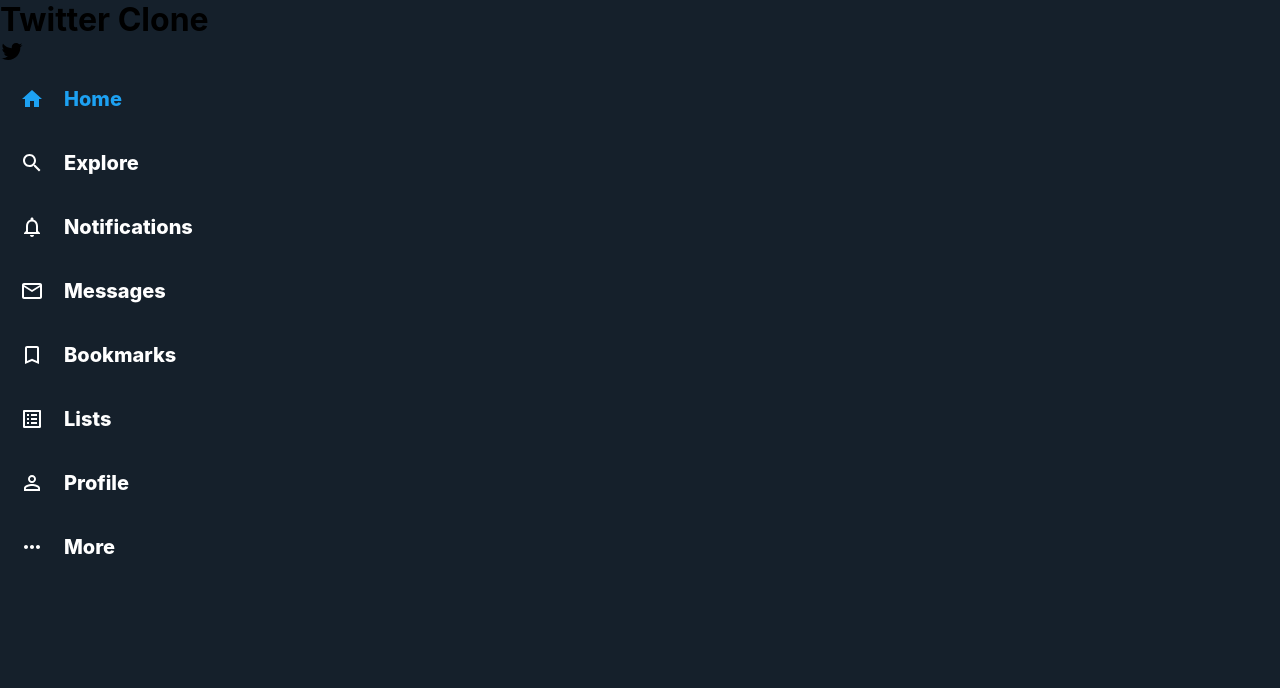
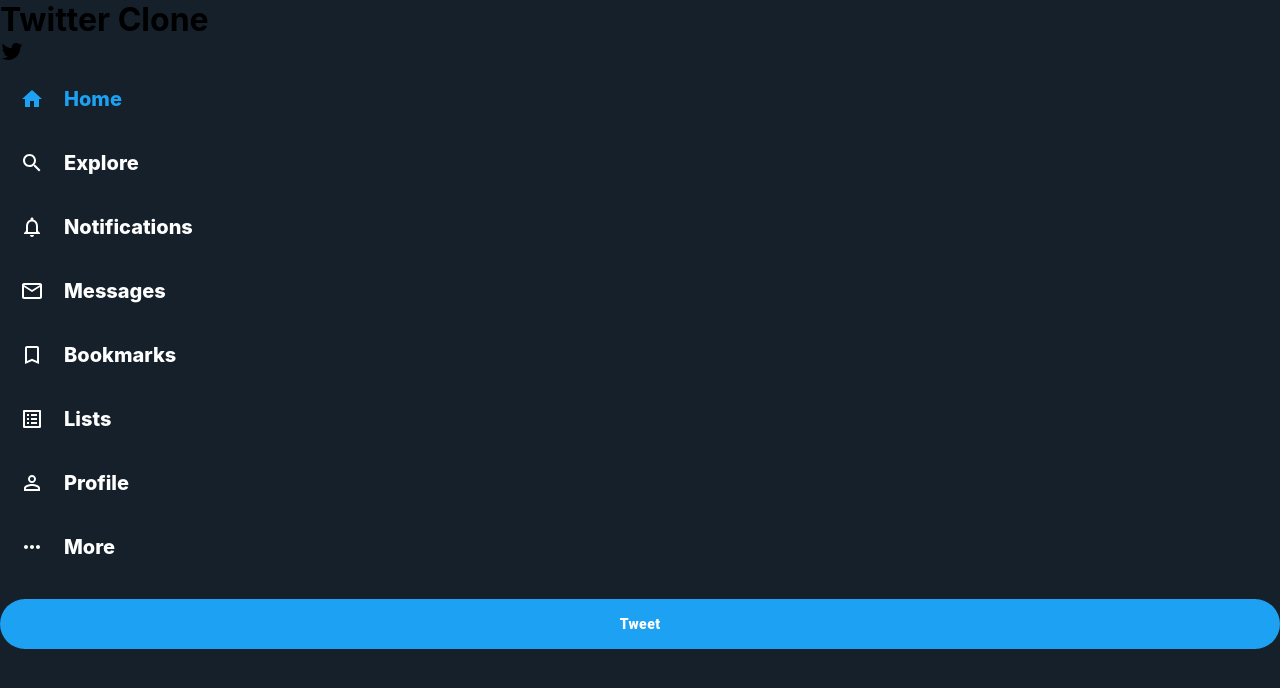
Before and after one commit to kwesihackman/React-Twitter-Clone, a React (Create React App) app: page / in a window 1280 px wide. Shown: the top 688 px of the page. Built offline with nearby package versions, Linux system fonts and the light colour scheme.

Commit message:
finished the sidebar ui implementation

```diff
--- a/src/App.css
+++ b/src/App.css
@@ -3,4 +3,5 @@
   --twitter-color: #50b7f5;
   --twitter-background: #15202b;
   --twitter-light-gray: #f5f8fa;
+  background-color: var(--twitter-background);
 }
--- a/src/components/sidebar/Sidebar.tsx
+++ b/src/components/sidebar/Sidebar.tsx
@@ -8,9 +8,9 @@
 import ListAltIcon from "@material-ui/icons/ListAlt";
 import BookmarkBorderIcon from "@material-ui/icons/BookmarkBorder";
 import MailOutlineIcon from "@material-ui/icons/MailOutline";
-
+import SideOption from "./SideOption";
+import { Button } from "@material-ui/core";
 import "./sidebar.css";
-import SideOption from "./SideOption";
 
 interface Props {}
 
@@ -30,7 +30,9 @@
       <SideOption active={false} text="Lists" Icon={ListAltIcon} />
       <SideOption active={false} text="Profile" Icon={PermIdentityIcon} />
       <SideOption active={false} text="More" Icon={MoreHorizIcon} />
-      {/* tweet  */}
+      <Button variant="outlined" className="sidebar__tweet" fullWidth>
+        Tweet
+      </Button>
     </div>
   );
 };
--- a/src/components/sidebar/sidebar.css
+++ b/src/components/sidebar/sidebar.css
@@ -0,0 +1,11 @@
+.sidebar__tweet {
+  background-color: var(--twitter-blue) !important;
+  border: none !important;
+  color: white !important;
+  font-weight: 900 !important;
+  text-transform: inherit !important;
+  border-radius: 30px !important;
+  height: 50px !important;
+  margin-top: 20px !important;
+  z-index: 999 !important;
+}
--- a/src/index.css
+++ b/src/index.css
@@ -1,6 +1,5 @@
 * {
   margin: 0;
-  background-color: var(--twitter-background);
 }
 body {
   margin: 0;
```
